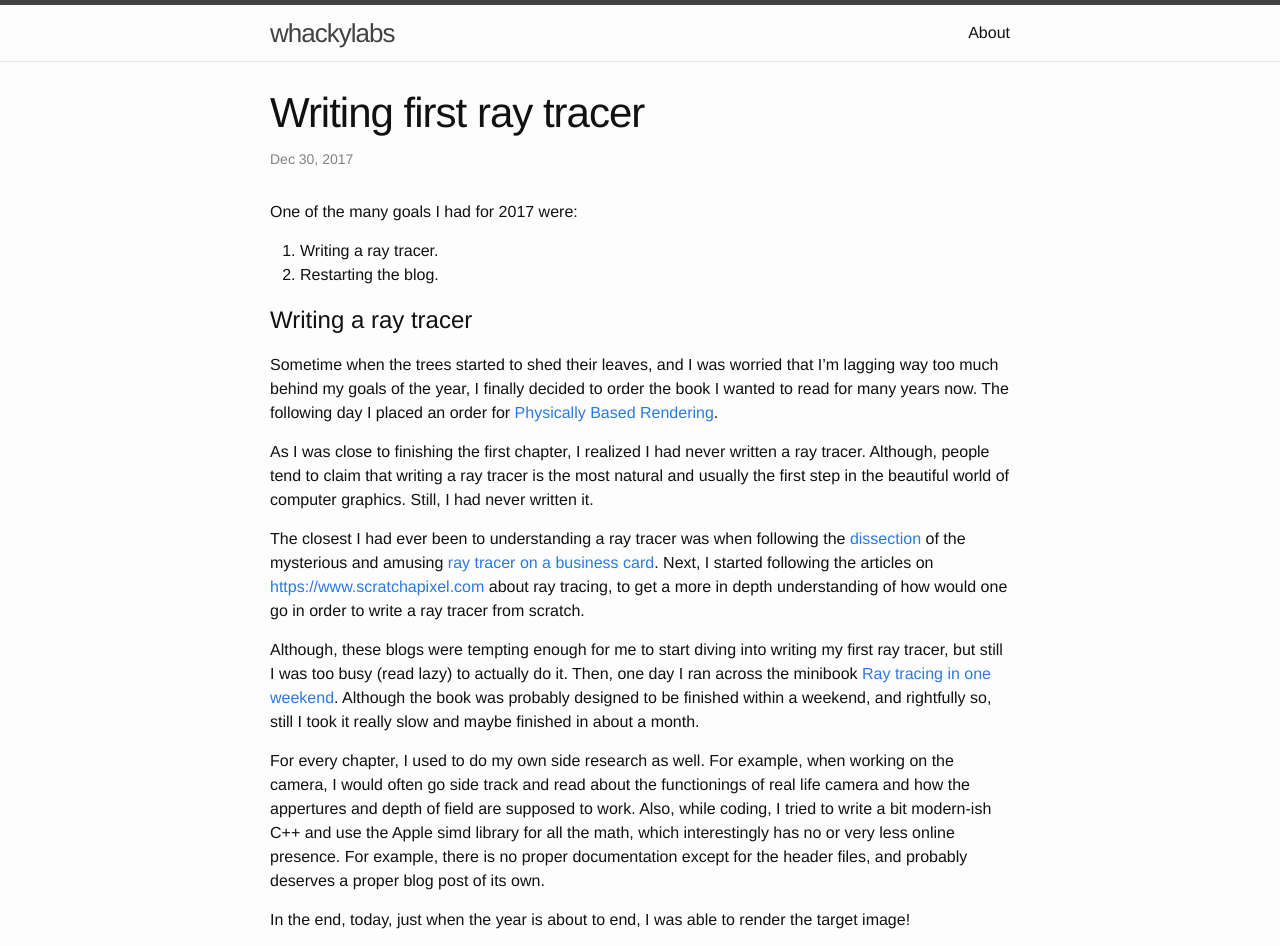
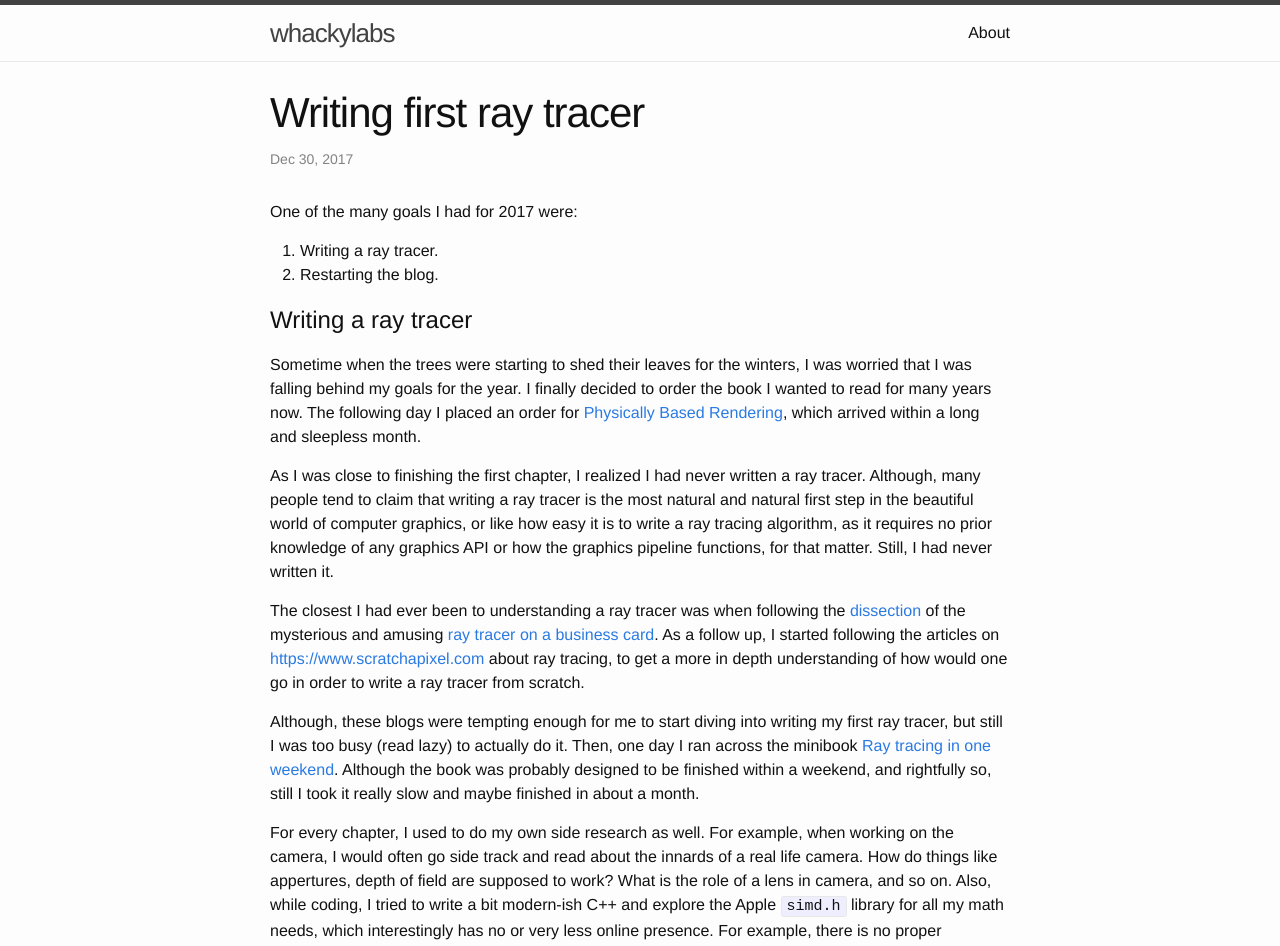
Before and after one commit to chunkyguy/chunkyguy.github.io, a Jekyll site: the page built from _posts/2017-12-30-writing-first-ray-tracer.markdown, in a window 1280 px wide and 1400 px high. Shown: the top 946 px of the window. Built offline with Jekyll 4.4.1, drawn with Linux system fonts in a browser that asks for light colours; some of the changed text lies outside the part shown; grey boxes are pictures that could not be loaded.

Commit message:
Minor edits

```diff
--- a/_posts/2017-12-30-writing-first-ray-tracer.markdown
+++ b/_posts/2017-12-30-writing-first-ray-tracer.markdown
@@ -12,26 +12,29 @@ One of the many goals I had for 2017 were:
 
 # Writing a ray tracer
 
-Sometime when the trees started to shed their leaves, and I was worried that I'm lagging way too much behind my goals of the year, I finally decided to order the book I wanted to read for many years now. The following day I placed an order for [Physically Based Rendering](http://www.pbrt.org).
+Sometime when the trees were starting to shed their leaves for the winters, I was worried that I was falling  behind my goals for the year. I finally decided to order the book I wanted to read for many years now. The following day I placed an order for [Physically Based Rendering](http://www.pbrt.org), which arrived within a long and sleepless month.
 
-As I was close to finishing the first chapter, I realized I had never written a ray tracer. Although, people tend to claim that writing a ray tracer is the most natural and usually the first step in the beautiful world of computer graphics. Still, I had never written it.
+As I was close to finishing the first chapter, I realized I had never written a ray tracer. Although, many people tend to claim that writing a ray tracer is the most natural and natural first step in the beautiful world of computer graphics, or like how easy it is to write a ray tracing algorithm, as it requires no prior knowledge of any graphics API or how the graphics pipeline functions, for that matter. Still, I had never written it.
 
-The closest I had ever been to understanding a ray tracer was when following the [dissection](http://fabiensanglard.net/rayTracing_back_of_business_card/) of the mysterious and amusing [ray tracer on a business card](http://eastfarthing.com/blog/2016-01-12-card/). Next, I started following the articles on [https://www.scratchapixel.com](https://www.scratchapixel.com) about ray tracing, to get a more in depth understanding of how would one go in order to write a ray tracer from scratch.
+The closest I had ever been to understanding a ray tracer was when following the [dissection](http://fabiensanglard.net/rayTracing_back_of_business_card/) of the mysterious and amusing [ray tracer on a business card](http://eastfarthing.com/blog/2016-01-12-card/). As a follow up, I started following the articles on [https://www.scratchapixel.com](https://www.scratchapixel.com) about ray tracing, to get a more in depth understanding of how would one go in order to write a ray tracer from scratch.
 
 Although, these blogs were tempting enough for me to start diving into writing my first ray tracer, but still I was too busy (read lazy) to actually do it. Then, one day I ran across the minibook [Ray tracing in one weekend](https://www.amazon.com/Ray-Tracing-Weekend-Minibooks-Book-ebook/dp/B01B5AODD8). Although the book was probably designed to be finished within a weekend, and rightfully so, still I took it really slow and maybe finished in about a month.
 
-For every chapter, I used to do my own side research as well. For example, when working on the camera, I would often go side track and read about the functionings of real life camera and how the appertures and depth of field are supposed to work. Also, while coding, I tried to write a bit modern-ish C++ and use the Apple simd library for all the math, which interestingly has no or very less online presence. For example, there is no proper documentation except for the header files, and probably deserves a proper blog post of its own.
+For every chapter, I used to do my own side research as well. For example, when working on the camera, I would often go side track and read about the innards of a real life camera. How do things like appertures, depth of field are supposed to work? What is the role of a lens in camera, and so on. Also, while coding, I tried to write a bit modern-ish C++ and explore the Apple `simd.h` library for all my math needs, which interestingly has no or very less online presence. For example, there is no proper documentation except for the header files, and searching any thing with keywords _simd_ would return results from anything related to the SSE instruction sets to the architecture itself.
 
-In the end, today, just when the year is about to end, I was able to render the target image!
+Eventually, today, just when the year is about to end, I was able to render the final target image from the book!
 
 ![ray traced spheres](https://i.imgur.com/s5W3SrK.png)
 
+[https://github.com/chunkyguy/SimpleRayTracer](https://github.com/chunkyguy/SimpleRayTracer)
 
 
 # Restarting the blog
 
-Another thing I had planned to do for a very long time was restarting this blog. The death of this blog started with some miscommunication between me and my hosting service [Yahoo Small business India](https://india.yahoosmallbusiness.com). My service renew date was somewhere when they were making the transition to Aabaco, so every time I tried to renew my service I was receiving this try again later page. At the same time, I was also moving places. Later when I was finally settled and tried to renew the service again to my horror I received the email from them that due my failure to renew they had wiped my data from the server.
+Another thing I had planned to do for a very long time was restarting this blog. The death of this blog started with some miscommunication between me and my hosting service [Yahoo Small business India](https://india.yahoosmallbusiness.com). Unfortunately my service renew date coincided with their transition to Aabaco. So every time I tried to renew my service I received a generic and unhelpful try again later error. At the same time, I was also moving continents, literally speaking. Later when I was finally settled and tried to renew the service again to my horror I received the message from them that due my failure to renew they had wiped my data from the server.
 
-Eventually, I transferred the domain name and built the blog up from whatever scrap I could find. This entire process had left me a bit wretched to say the least. Also, I was having hard time to find something interesting to focus on.
+Eventually, I transferred the domain name and built the blog up from whatever scrap I could find. This entire process had left me a bit wretched to say the least. Also, at the same time I was having hard time finding something interesting to focus on that I could write about.
 
-Finally, it was the goal of 2017 to restart the blog again, and I if this post is published before the dawn of 2018 I believe 2017 was a great year after all for me!
+Finally, it was the goal of 2017 to restart the blog again, and if this post is published before the dawn of 2018 I believe 2017 was a great year after all for me!
+
+I hope you had a great year too! Let's carry the positive spirit to 2018!
```
